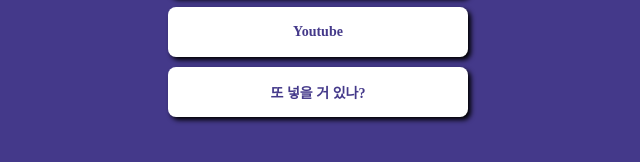
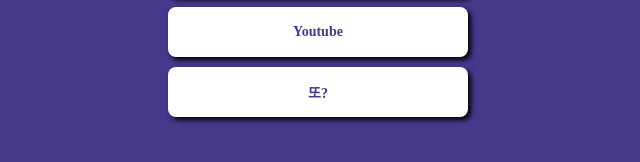
Before and after one commit to nohkyeongeun/mypage, a plain HTML site: page index.html in a window 1280 px wide. Shown: the part 356-518 px from the top of the page, without its empty margins (322-962 px from the left). Drawn offline with Linux system fonts and the light colour scheme; a web font is replaced by a local one.

Commit message:
Update index.html

```diff
--- a/index.html
+++ b/index.html
@@ -85,7 +85,7 @@
             <a target="_blank" href="https://www.instagram.com/purpleonthe/">Instagram</a>
             <a target="_blank" href="http://kko.to/WBHVK8pK2A">Melon</a>
             <a target="_blank" href="https://www.youtube.com/c/%EB%AF%B8%EB%93%9C%EB%82%98%EC%9E%87%EC%87%BCMidnightShow">Youtube</a>
-            <a target="_blank" href="https://www.naver.com/">또 넣을 거 있나?</a>
+            <a target="_blank" href="https://www.naver.com/">또?</a>
         </div>
     </body>
 </html>
```
